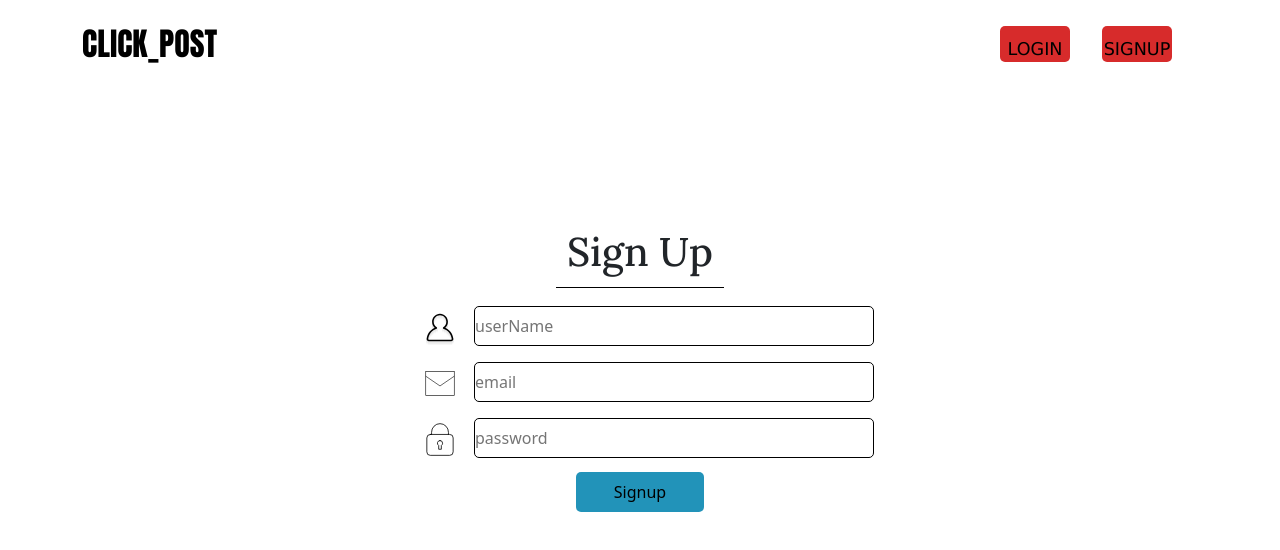
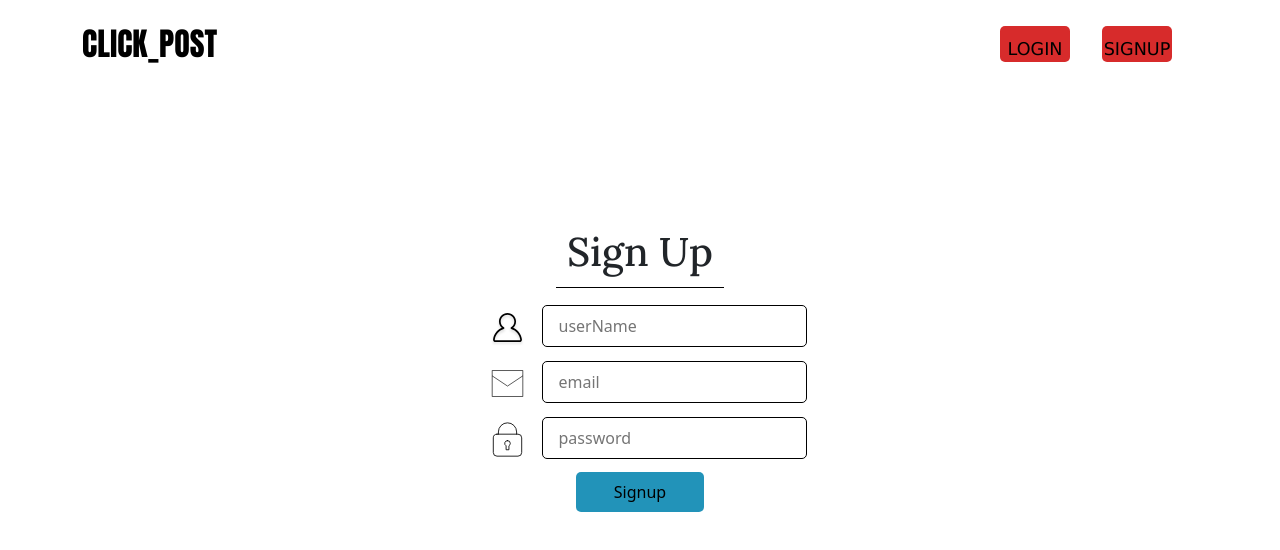
Before and after one commit to lijitht4107/clickPost-FE, a React (Create React App) app: page /signup in a window 1280 px wide. Shown: the top 550 px of the page. Built offline with nearby package versions, Linux system fonts and the light colour scheme.

Commit message:
modified css file

```diff
--- a/src/components/css/LoginBox.css
+++ b/src/components/css/LoginBox.css
@@ -14,8 +14,7 @@
     margin: 10px;
 }
 .input-login input{
-    height: 40px;
-    width: 400px;
+    padding: .5rem 1rem;
     margin-top: 16px;
     border-radius: 5px;
     border:solid 1px black;
--- a/src/components/css/SignupBox.css
+++ b/src/components/css/SignupBox.css
@@ -21,8 +21,7 @@ h1{
     margin: 0 10px;
 }
 .sign-page .input-area input {
-    height: 40px;
-    width: 400px;
+    padding: .5rem 1rem;
     border-radius: 5px;
     border: solid 1px black;
 
```
